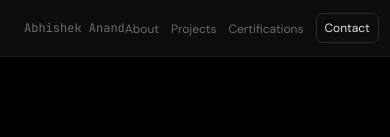
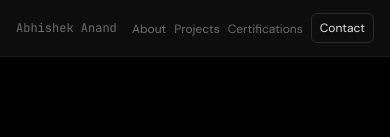
Before and after one commit to Abhii1217/Portfolio, a React (Vite) app: page / in a window 390 px wide. Shown: the top 137 px of the page. Built offline with nearby package versions, Linux system fonts and the light colour scheme.

Commit message:
Fix mobile responsiveness

```diff
--- a/src/components/Navbar.jsx
+++ b/src/components/Navbar.jsx
@@ -57,7 +57,7 @@ export default function Navbar() {
 
   return (
     <header className="sticky top-0 z-50 bg-[#0f0f0f]/90 backdrop-blur-sm border-b border-[#1a1a1a]">
-      <nav className="max-w-3xl mx-auto px-6 h-14 flex items-center justify-between">
+      <nav className="max-w-3xl mx-auto px-4 h-14 flex items-center justify-between gap-2">
 
         <a
           href="#"
@@ -66,7 +66,7 @@ export default function Navbar() {
           Abhishek Anand
         </a>
 
-        <ul className="flex items-center gap-3 sm:gap-6">
+        <ul className="flex items-center gap-2 sm:gap-6">
           {links.map((link) => (
             <li key={link.label}>
               <a
```
